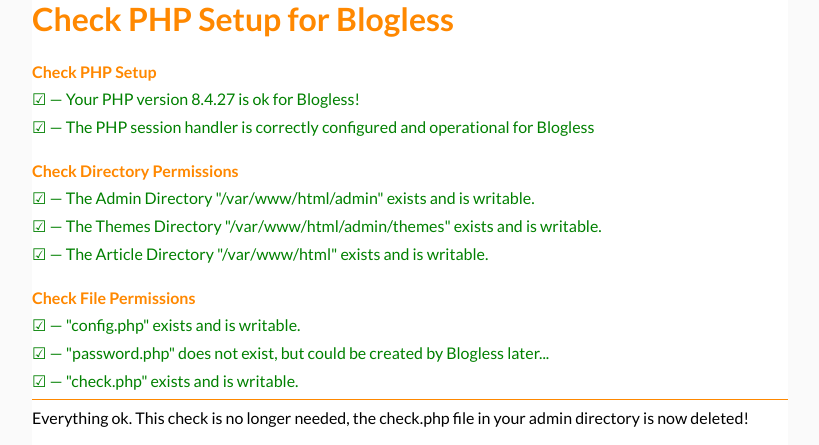
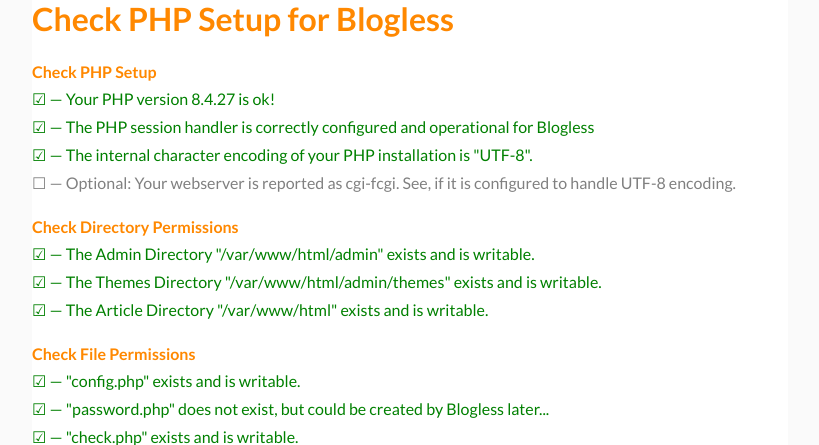
Before and after one commit to datenbrei/blogless, a PHP site: page /admin/check.php in a window 1280 px wide. Shown: the top 445 px of the page, without its empty margins (230-1049 px from the left). Run offline with PHP 8.4, Linux system fonts and the light colour scheme.

Commit message:
Added: Check for correct UTF-8 encoding in check.php

```diff
--- a/admin/check.php
+++ b/admin/check.php
@@ -9,12 +9,13 @@
 	$ok = true;
 
 	function check_version() {
-		if (version_compare(PHP_VERSION, '5.5.0') >= 0) {
-			$html = '<p style="color:green;">☑  — Your PHP version ' . PHP_VERSION . ' is ok for Blogless!</p>' . "\n";
+		$version = current(explode("-", PHP_VERSION));
+		if (version_compare($version, '5.5.0') >= 0) {
+			$html = '<p style="color:green;">☑  — Your PHP version ' . $version . ' is ok!</p>' . "\n";
 			$ok = false;
 		}
 		else {
-			$html = '<p style="color:red;">☒  — You have PHP version ' . PHP_VERSION . ', which is not sufficient. You need at least version 5.5 because of support for "password_verify"!</p>' . "\n";
+			$html = '<p style="color:red;">☒  — You have PHP version ' . $version . ', which is not sufficient. You need at least version 5.5 because of support for "password_verify"!</p>' . "\n";
 		}
 
 		return $html;
@@ -88,6 +89,32 @@
 		return $html;
 	}
 
+	function check_encoding() {
+		global $ok;
+		if (mb_internal_encoding() == 'UTF-8') {
+			$html = '<p style="color:green;">☑  — The internal character encoding of your PHP installation is "UTF-8".</p>' . "\n";
+		}
+		else {
+			$ok = false;
+			$html = '<p style="color:red;">☒  — Your PHP installation is not configured to handle UTF-8 encoding correctly! This will not work!</p>' . "\n";
+
+			if (ini_get('default_charset') != '') {
+				$html .= '<p style="color:black;">ℹ️  — The "default_charset" parameter in your php.ini is actually set to "' . ini_get('default_charset') . '".</p>' . "\n";
+			}
+		}
+		$webserver = php_sapi_name();
+		if ($webserver == 'apache2handler') {
+			$html .= '<p style="color:gray;">☐ — Optional: Your webserver is Apache, check your httpd.conf, if AddDefaultCharset is set to "UTF-8".</p>' . "\n";
+		}
+		elseif ($webserver == 'cli-server') {
+			$html .= '<p style="color:green;">☑ — You are running PHP\'s internal webserver, so no webserver encoding adjustments are needed.</p>' . "\n";
+		}
+		else {
+			$html .= '<p style="color:gray;">☐ — Optional: Your webserver is reported as ' . $webserver . '. See, if it is configured to handle UTF-8 encoding.</p>' . "\n";
+		}
+		return $html;
+	}
+
 
 	if ($_SERVER["REQUEST_METHOD"] == "GET") {
 
@@ -106,6 +133,7 @@
 		$html .= '<h2>Check PHP Setup</h2>' . "\n";
 		$html .= check_version();
 		$html .= check_sessions();
+		$html .= check_encoding('check.php');
 		$html .= '<h2>Check Directory Permissions</h2>' . "\n";
 		$html .= check_dir('Admin', '.');
 		$html .= check_dir('Themes', 'themes/');
```
